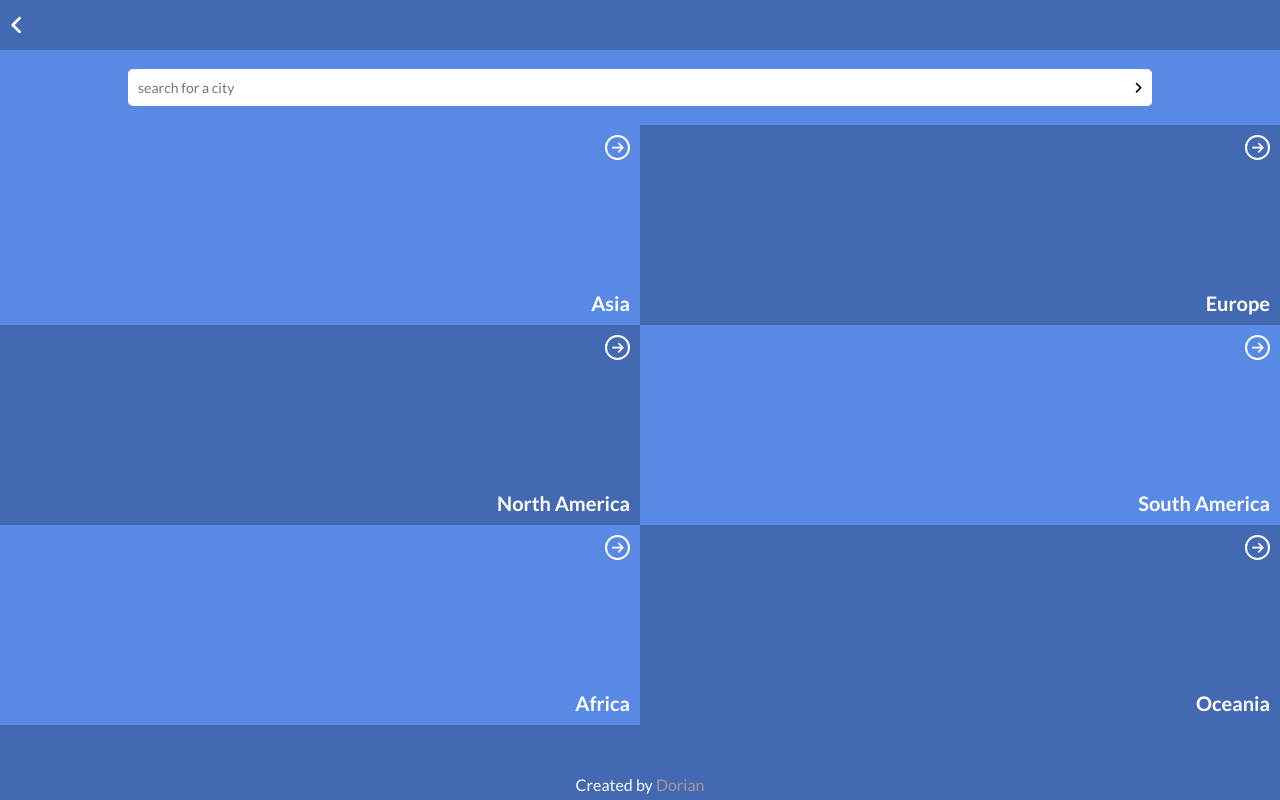
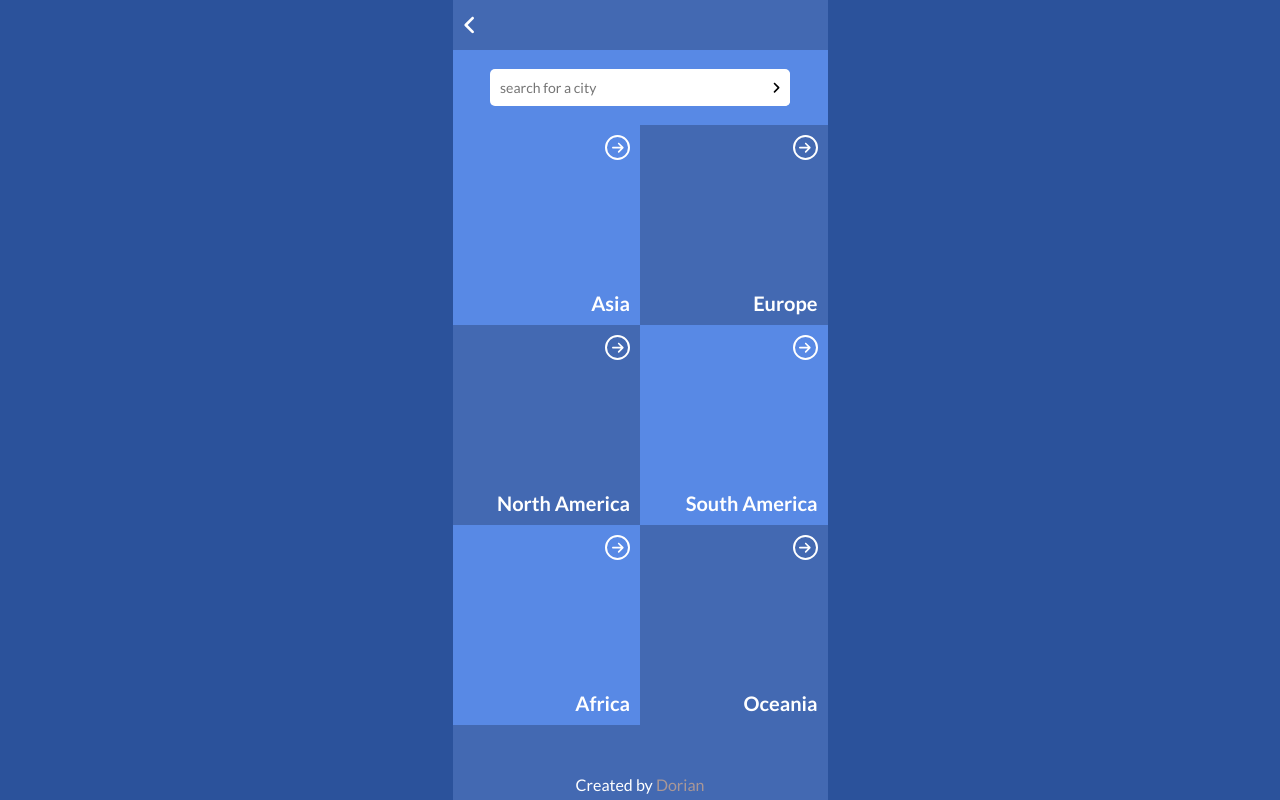
Before and after one commit to dodoburner/City-Air-Pollution-Data, a React (Create React App) app: page / in a window 1280 px wide. Built offline with nearby package versions, Linux system fonts and the light colour scheme.

Commit message:
Set width of body to 375px

```diff
--- a/src/styles/index.css
+++ b/src/styles/index.css
@@ -5,10 +5,17 @@
   font-family: "Lato", sans-serif;
 }
 
+html {
+  display: flex;
+  justify-content: center;
+  background-color: rgb(43, 82, 155);
+}
+
 body {
   background-color: rgb(67, 105, 178);
   position: relative;
   min-height: 100vh;
+  width: 375px;
 }
 
 .App {
```
